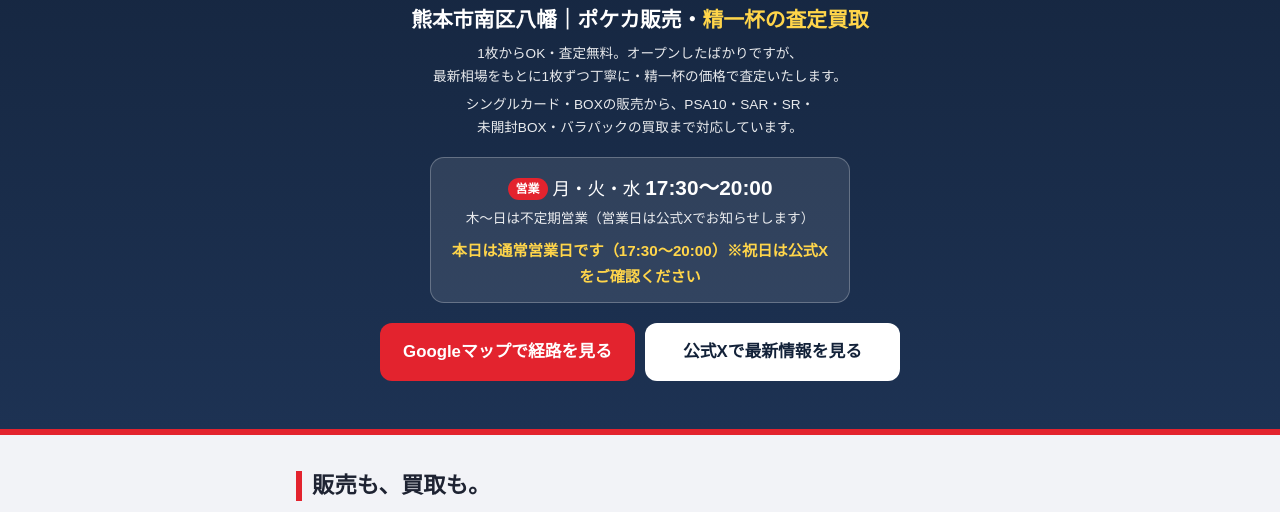
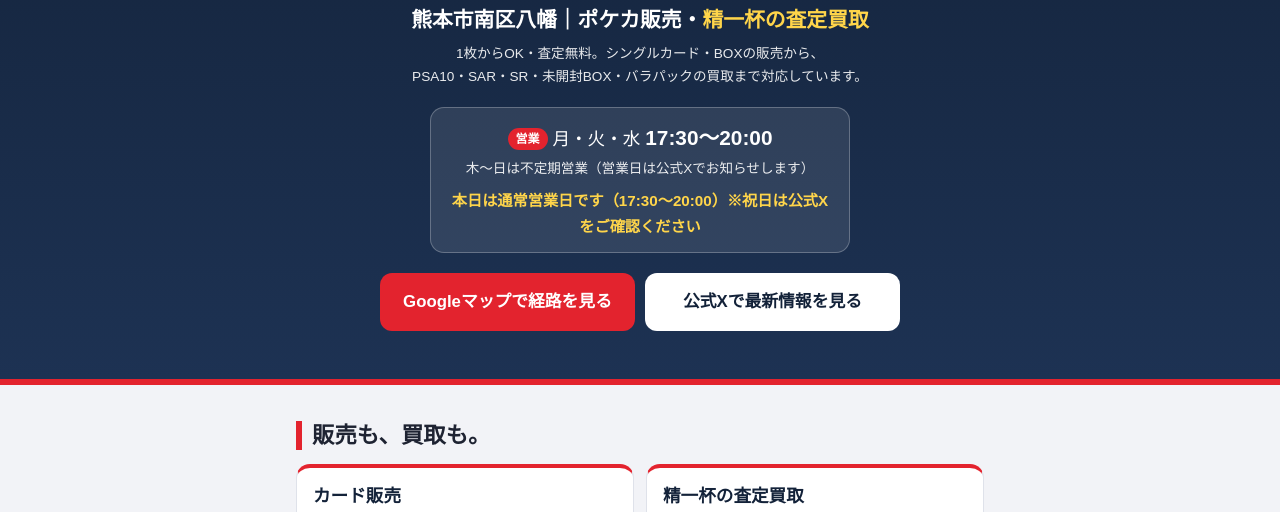
Before and after one commit to deffendmrt-source/47toreca-lp, a plain HTML site: page index.html in a window 1280 px wide. Shown: the part 231-743 px from the top of the page. Drawn offline with Linux system fonts and the light colour scheme.

Commit message:
site: sync 2026-11-18 16:45

```diff
--- a/index.html
+++ b/index.html
@@ -4,7 +4,7 @@
 <meta charset="utf-8">
 <meta name="viewport" content="width=device-width, initial-scale=1">
 <title>熊本市南区八幡のポケカ販売・精一杯の査定買取｜47トレカ 熊本店</title>
-<meta name="description" content="熊本市南区八幡のポケカ販売・精一杯の査定買取｜47トレカ 熊本店。1枚からOK・査定無料。オープンしたばかりですが、最新相場をもとに1枚ずつ丁寧に・精一杯の価格で査定いたします。シングルカード・BOXの販売から、PSA10・SAR・SR・未開封BOX・バラパックの買取まで対応しています。">
+<meta name="description" content="熊本市南区八幡のポケカ販売・精一杯の査定買取｜47トレカ 熊本店。1枚からOK・査定無料。シングルカード・BOXの販売から、PSA10・SAR・SR・未開封BOX・バラパックの買取まで対応しています。">
 <link rel="canonical" href="https://47toreca.com/">
 <link rel="icon" href="assets/icon-192.png">
 <link rel="apple-touch-icon" href="assets/icon-192.png">
@@ -12,7 +12,7 @@
 <meta property="og:type" content="website">
 <meta property="og:site_name" content="47トレカ">
 <meta property="og:title" content="熊本市南区八幡のポケカ販売・精一杯の査定買取｜47トレカ 熊本店">
-<meta property="og:description" content="熊本市南区八幡のポケカ販売・精一杯の査定買取。1枚からOK・査定無料。オープンしたばかりですが、最新相場をもとに1枚ずつ丁寧に・精一杯の価格で査定いたします。">
+<meta property="og:description" content="熊本市南区八幡のポケカ販売・精一杯の査定買取。1枚からOK・査定無料。シングルカード・BOXの販売から、PSA10・SAR・SR・未開封BOX・バラパックの買取まで対応しています。">
 <meta property="og:url" content="https://47toreca.com/">
 <meta property="og:image" content="https://47toreca.com/assets/logo.png">
 <meta name="twitter:card" content="summary">
@@ -24,7 +24,7 @@
   "@type": "LocalBusiness",
   "@id": "https://47toreca.com/#store",
   "name": "47トレカ 熊本店",
-  "description": "熊本市南区八幡のポケカ販売・精一杯の査定買取。1枚からOK・査定無料。オープンしたばかりですが、最新相場をもとに1枚ずつ丁寧に・精一杯の価格で査定いたします。シングルカード・BOXの販売から、PSA10・SAR・SR・未開封BOX・バラパックの買取まで対応しています。",
+  "description": "熊本市南区八幡のポケカ販売・精一杯の査定買取。1枚からOK・査定無料。シングルカード・BOXの販売から、PSA10・SAR・SR・未開封BOX・バラパックの買取まで対応しています。",
   "url": "https://47toreca.com/",
   "image": "https://47toreca.com/assets/logo.png",
   "logo": "https://47toreca.com/assets/logo.png",
@@ -60,8 +60,7 @@
     <img class="hero-logo" src="assets/logo.png" width="96" height="96" alt="47トレカ ロゴ">
     <h1><span class="h1-lead">熊本市南区八幡のポケカ販売・精一杯の査定買取</span>47トレカ 熊本店</h1>
     <p class="catch"><span class="nb">熊本市南区八幡<span class="sep">｜</span></span><span class="nb">ポケカ販売・<strong>精一杯の査定買取</strong></span></p>
-    <p class="sub"><span class="nb">1枚からOK・査定無料。</span><span class="nb">オープンしたばかりですが、</span><span class="nb">最新相場をもとに1枚ずつ丁寧に・</span><span class="nb">精一杯の価格で査定いたします。</span></p>
-    <p class="sub sub-2"><span class="nb">シングルカード・BOXの販売から、</span><span class="nb">PSA10・SAR・SR・</span><span class="nb">未開封BOX・バラパックの買取まで</span><span class="nb">対応しています。</span></p>
+    <p class="sub"><span class="nb nb-line">1枚からOK・査定無料。</span><span class="nb">シングルカード・BOXの販売から、</span><span class="nb">PSA10・SAR・SR・未開封BOX・</span><span class="nb">バラパックの買取まで対応しています。</span></p>
 
     <div class="hours" aria-label="営業スケジュール">
       <p class="hours-main"><span class="badge">営業</span> 月・火・水 <b>17:30〜20:00</b></p>
--- a/style.css
+++ b/style.css
@@ -44,7 +44,7 @@ a { color: var(--navy-2); }
 .catch { margin: 8px 0 0; font-size: 1.3rem; font-weight: 700; line-height: 1.4; }
 .catch strong { color: #ffd54a; }
 .sub { margin: 8px auto 0; max-width: 34em; font-size: 0.85rem; opacity: 0.9; }
-.sub-2 { margin-top: 4px; }
+.nb-line { display: block; }
 
 .hours {
   margin: 18px auto 0;
```
